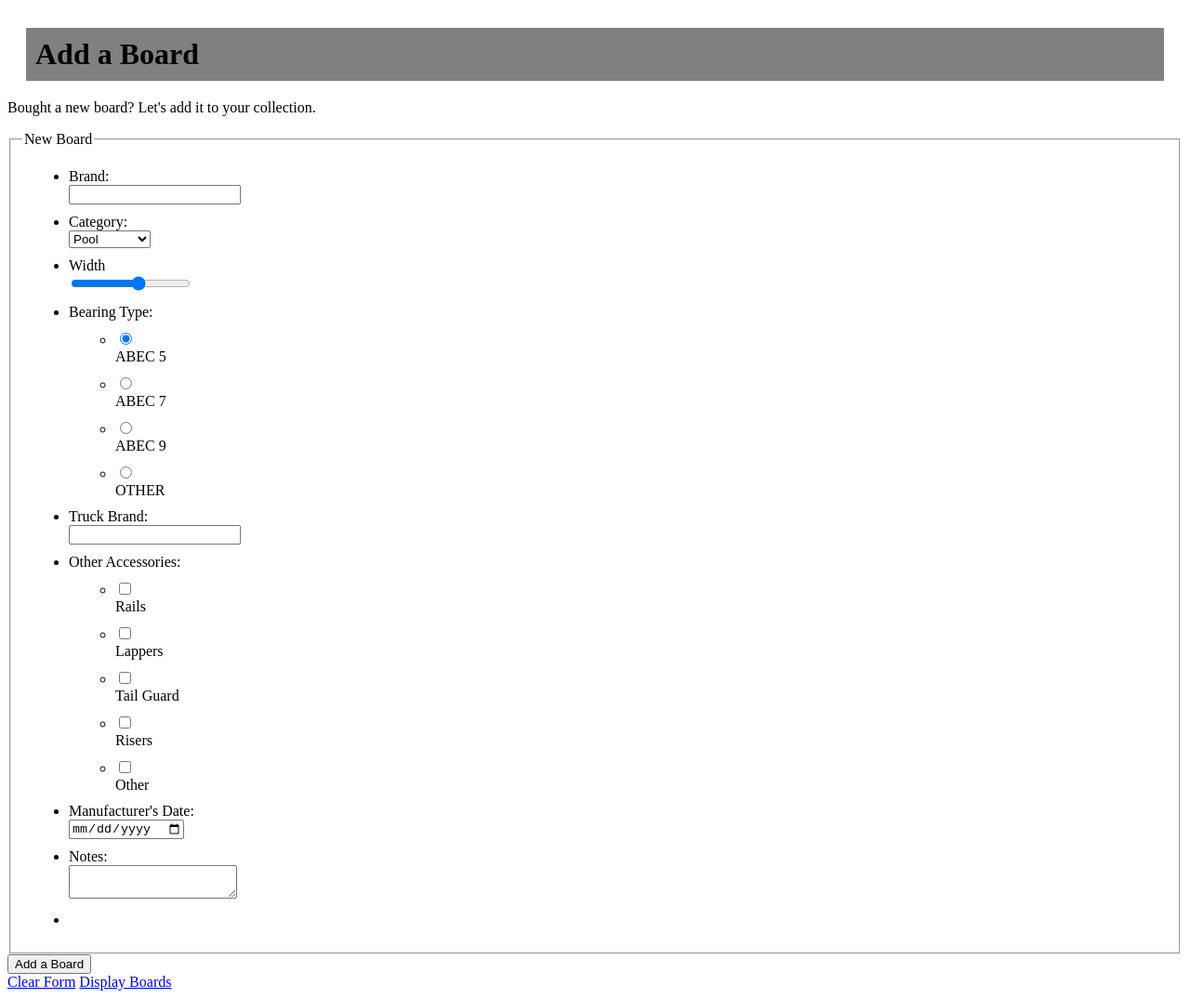
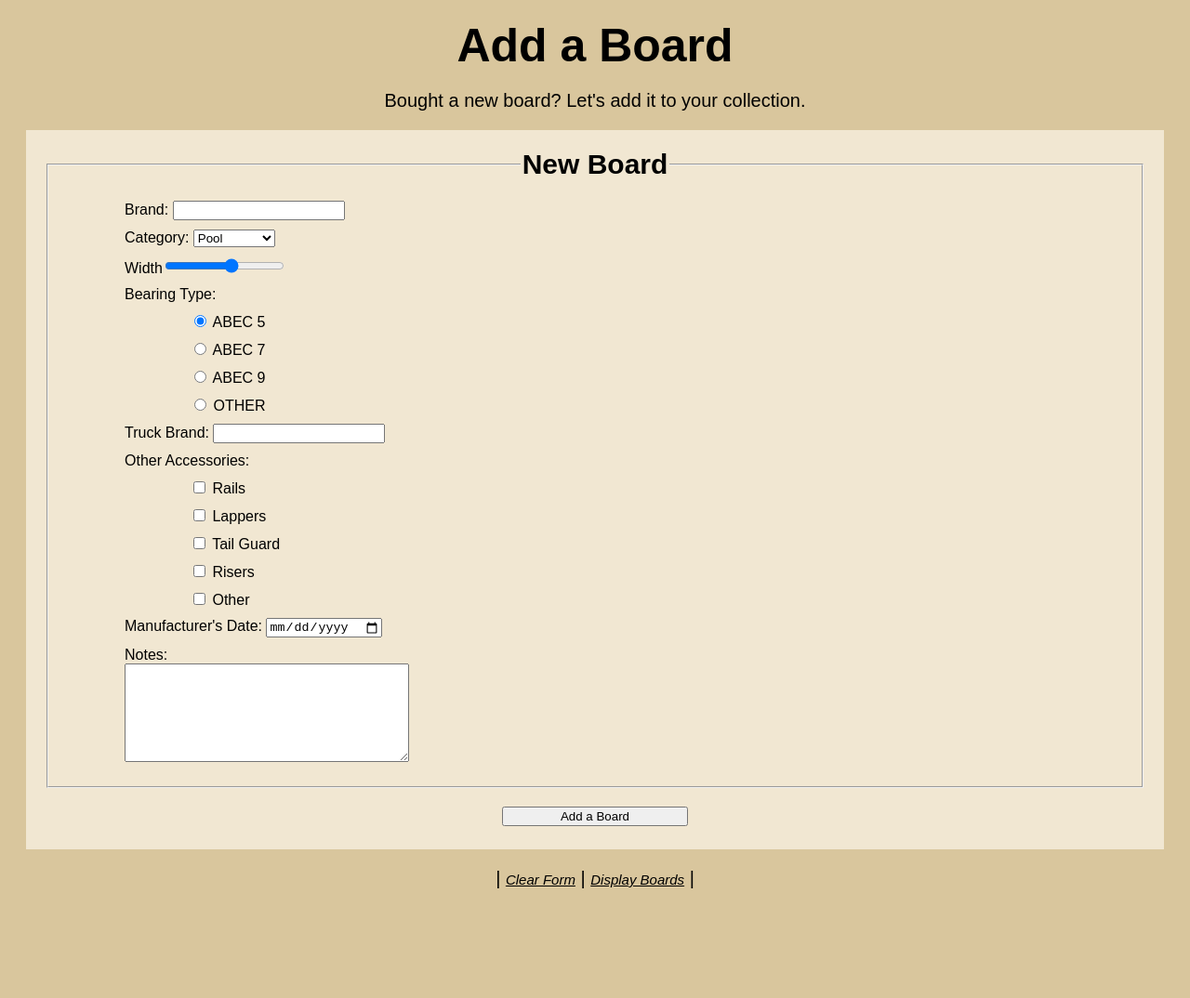
Before and after one commit to r34744/koenig_gregory_Project1, a plain HTML site: page additem.html in a window 1280 px wide. Shown: the whole page at 93% size. After the commit the page ends 977 px from the top, so only its background shows below. Drawn offline with Linux system fonts and the light colour scheme.

Commit message:
css done

```diff
--- a/additem.html
+++ b/additem.html
@@ -61,8 +61,7 @@
 
 		<input type="button" value="Add a Board" id="submitbutton"/>
         </form>
-		<a href="#">Clear Form</a>
-		<a href="#">Display Boards</a>
+		<p>| <a href="#">Clear Form</a> |  <a href="#">Display Boards</a> | </p>
 		<script src="js/main.js" type="text/javascript"></script>
 	</body>
 
--- a/css/style.css
+++ b/css/style.css
@@ -5,15 +5,68 @@
 */
 
 h1{
-    margin: 30px 20px 20px 20px;
-    padding: 10px;
-    background: gray;
+    font-family: Arial;
+    font-size: 50px;
+    line-height: 30px;
+    text-align: center;
+
+}
+
+p{
+    font-family: Arial;
+    font-size: 20px;
+    text-align: center;
+
 }
 
 li{
-    margin: 10px;
+    margin: 10px 0px 0px 30px;
+    font-family: arial;
+    padding: 30px, 0px,0px, 0px;
+    list-style-type: none;
+
 }
 
 label{
+   /* display: block; */
+}
+
+body{
+    background-color: rgb(217,198,157);
+}
+
+form{
+    background-color: rgb(241,231,210);
+    margin: 20px;
+    padding: 20px;
+}
+
+legend{
+    font-family: arial;
+    font-weight: bold;
+    font-size: 30px;
+    text-align: center;
+
+}
+
+a{
+    font-family: Arial;
+    font-size: 15px;
+    font-style: italic;
+    color: black;
+    text-align: center;
+
+}
+
+#submitbutton{
+    float: none;
     display: block;
+    width: 200px;
+    margin: 20px auto 5px;
 }
+
+#notes{
+    display: block;
+    width: 300px;
+    height: 100px;
+}
--- a/js/main.js
+++ b/js/main.js
@@ -34,10 +34,6 @@ var getAccessories = function(){
 
 }
 
-
-
-
-
 var getBrand = function(){
     console.log(boardBrand.value);
 }
```
Also changed, not shown: index.html (+3 -2 lines), img/oldboard_back.jpg (added).
